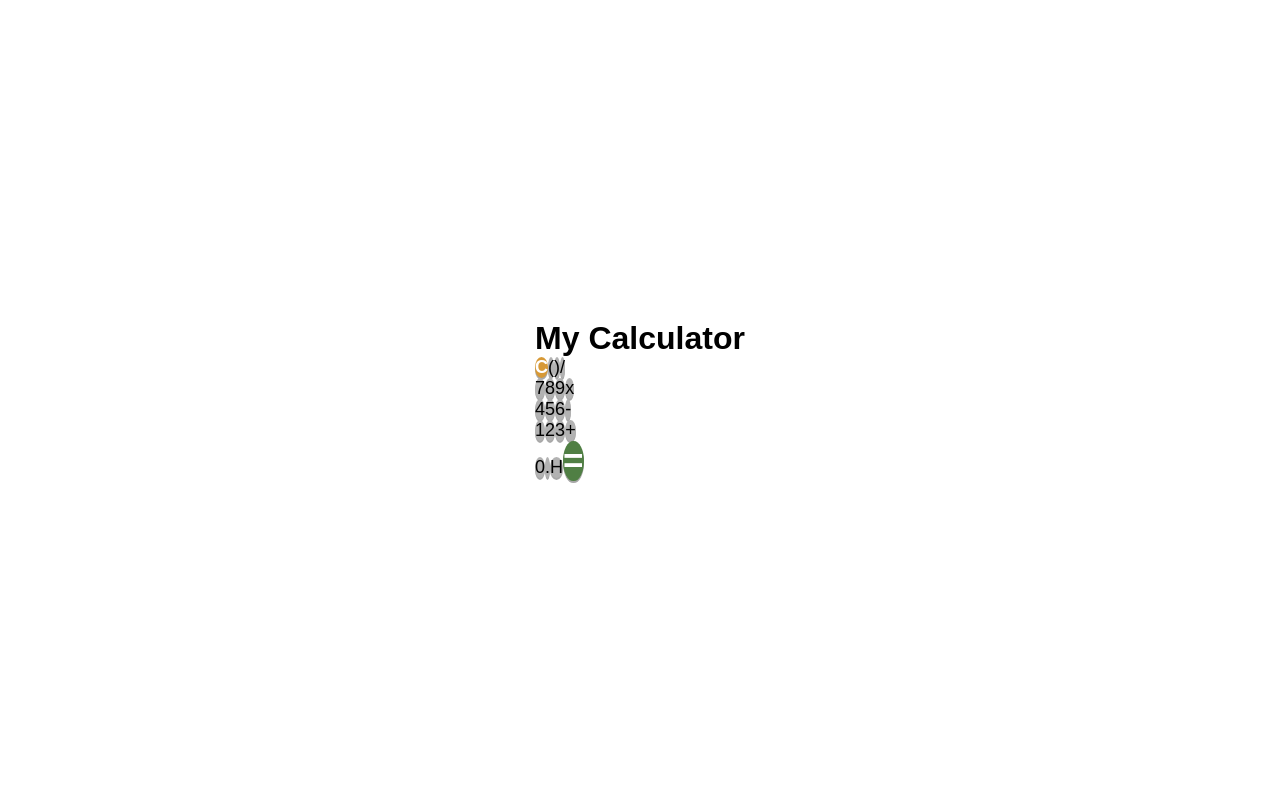
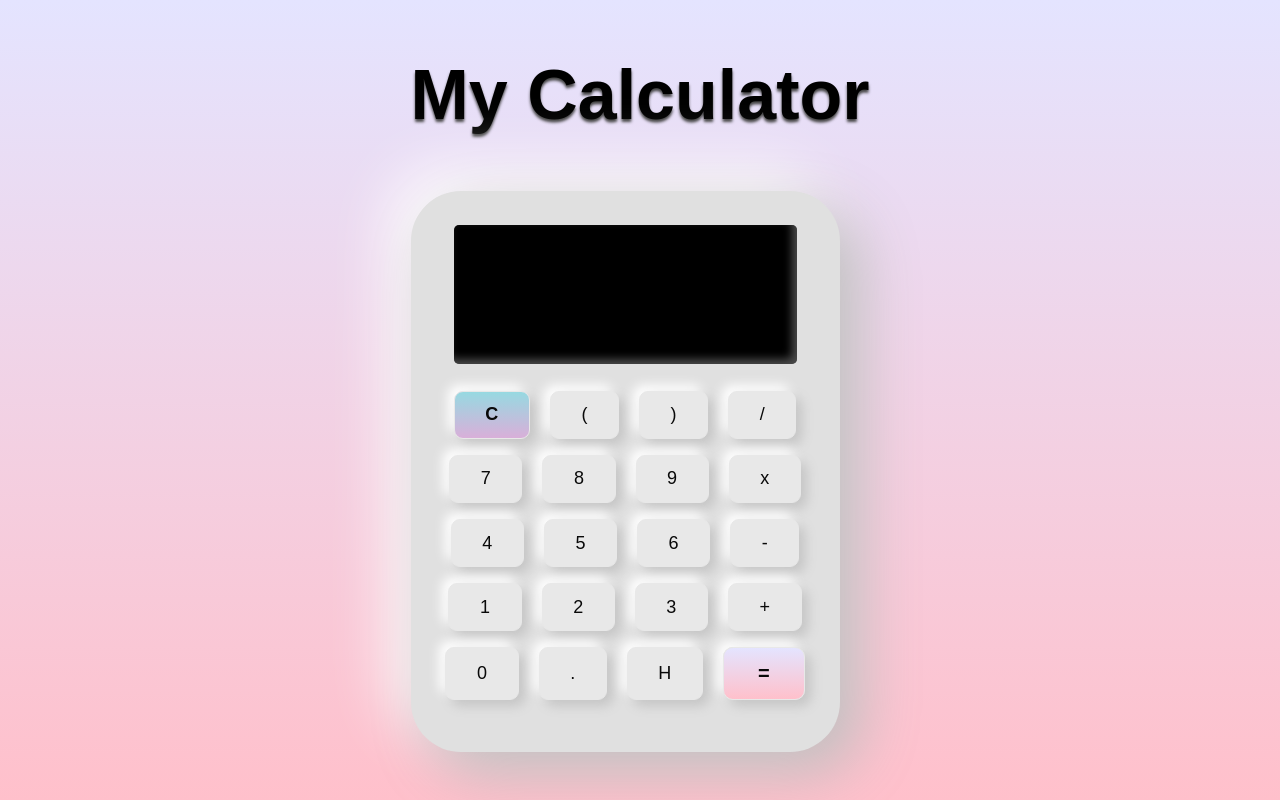
Before and after one commit to JeffnyAugustin/My-calculator-pure-JS, a plain HTML site: page index.html in a window 1280 px wide. Drawn offline with Linux system fonts and the light colour scheme; files that its build step writes are made by us from their sources; files whose address does not match are found by name.

Commit message:
Update style.css

```diff
--- a/style.css
+++ b/style.css
@@ -10,65 +10,127 @@ body {
     justify-content: center;
     align-items: center;
     font-family: sans-serif;
-    background-image: url("/images/sep12.jpg");
+    /* background-image: url("/images/sep12.jpg"); */
+    background: linear-gradient(#e4e4ff, pink);
     max-width: 100vw;
 }
 
-.calculator {
+
+#myTitle {
     display: flex;
     flex-direction: column;
-    padding: 15px;
-    border-radius: 5px;
-    box-shadow: 0 5px #030303;
-    background-color: #ededed;
+    gap: 50px;
 }
 
-.ecran {
-    height: 100px;
-    background-color: transparent;
+#titre {
+    font-size: 70px;
+    font-weight: 900;
+    line-height:92px;
+    text-shadow: 0 3px 3px #454545;
+}
+
+#container {
+    display: flex;
+    flex-direction: column;
+    width: 429px;
+  height: 561px;
+    border-radius: 50px;
+    background: #e0e0e0;
+    box-shadow: 20px 20px 60px #bebebe,
+                -20px -20px 60px #ffffff;
+    align-content: center;
+    justify-content: center;
+    align-items: center;
+}
+
+
+#screen {
+
+    height: 139px;
+    width: 343px;
+    display: flex;
     margin-bottom: 10px;
-    border-radius: 5px;
-    display: flex;
     justify-content: flex-end;
     align-items: flex-end;
     padding: 5px;
     font-size: 25px;
     background-color: #b2b2b2;
-    box-shadow: 0px -2px #a8a8a8;
-    width: 100%;
+    background-color: #000;
+    box-shadow: inset -5px -5px 9px rgba(166, 166, 166, 0.45), inset 5px 5px 9px rgba(0, 0, 0, 0.3);
+    border-radius: 5px;
+    color: white;
+
+
 }
 
-.touches {
-    grid-template-columns: repeat(4, 50px);
-    grid-template-rows: repeat(5, 50px);
-    grid-gap: 7px;
-    display: grid;
+
+#touches {
+  display: flex;
+    height: 43vh;
+    width: 43vw;
+    /* background-color: red; */
+    justify-content: center;
+    flex-direction: column;
+    align-content: center;
+    align-items: center;
+    gap: 16px;
+}
+
+
+div#row1 {
+    display: flex;
+    gap: 20px;
+}
+
+
+div#row2 {
+    display: flex;
+    gap: 20px;
+}
+
+div#row3 {
+    display: flex;
+    gap: 20px;
+}
+
+
+div#row4 {
+    display: flex;
+    gap: 20px;
+}
+
+div#row5 {
+    display: flex;
+    gap: 20px;
 }
 
 button {
-    outline: none;
-    border-radius: 50%;
-    background-color: #b2b2b2;
-    box-shadow: 0 2px #a8a8a8;
+    color: #090909;
+    padding: 0.7em 1.7em;
     font-size: 18px;
-    border: none;
+    border-radius: 0.5em;
+    background: #e8e8e8;
+    border: 1px solid #e8e8e8;
+    transition: all .3s;
+    box-shadow: 6px 6px 12px #c5c5c5,
+                -6px -6px 12px #ffffff;
 }
 
 button:active {
-    transform: translateY(2px);
-    box-shadow: 0 1px #453e3e;
+      color: #666;
+      box-shadow: inset 4px 4px 12px #c5c5c5,
+                inset -4px -4px 12px #ffffff;
 }
 
-button[data-key="8"] {
-    font-weight: bold;
-    color: white;
-    background-color: #d79936;
+
+#equal {
+    background: linear-gradient(#e4e4ff, pink);
+    font-size: 20px;
+    font-weight: 900;
 }
 
-button[data-key="13"] {
-
-    color: white;
-    font-size: 35px;
-    background-color: #507f44;
-    font-weight: bold;
+#clear {
+    background-color: #D9AFD9;
+    background-image: linear-gradient(0deg, #D9AFD9 0%, #97D9E1 100%);
+    font-weight: 900;
 }
```
